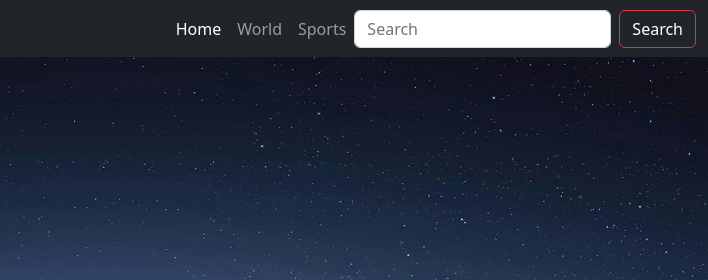
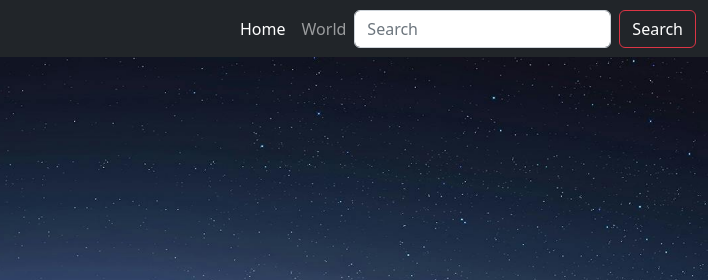
Before and after one commit to mkhashaba/BootstrapLabTwo, a plain HTML site: page index.html in a window 1280 px wide. Shown: the top 280 px of the page, 572-1280 px from the left. Drawn offline with nearby package versions, Linux system fonts and the light colour scheme.

Commit message:
second commit

```diff
--- a/index.html
+++ b/index.html
@@ -30,9 +30,6 @@
           <li class="nav-item">
             <a class="nav-link" href="#">World</a>
           </li>
-          <li class="nav-item">
-            <a class="nav-link" href="#">Sports</a>
-          </li>
         </ul>
         <form class="d-flex" role="search">
             <input class="form-control me-2" type="search" placeholder="Search" aria-label="Search">
@@ -40,6 +37,7 @@
         </form>
       </div>
     </div>
+
   </nav>
 
   <!-- Carousel -->
```
